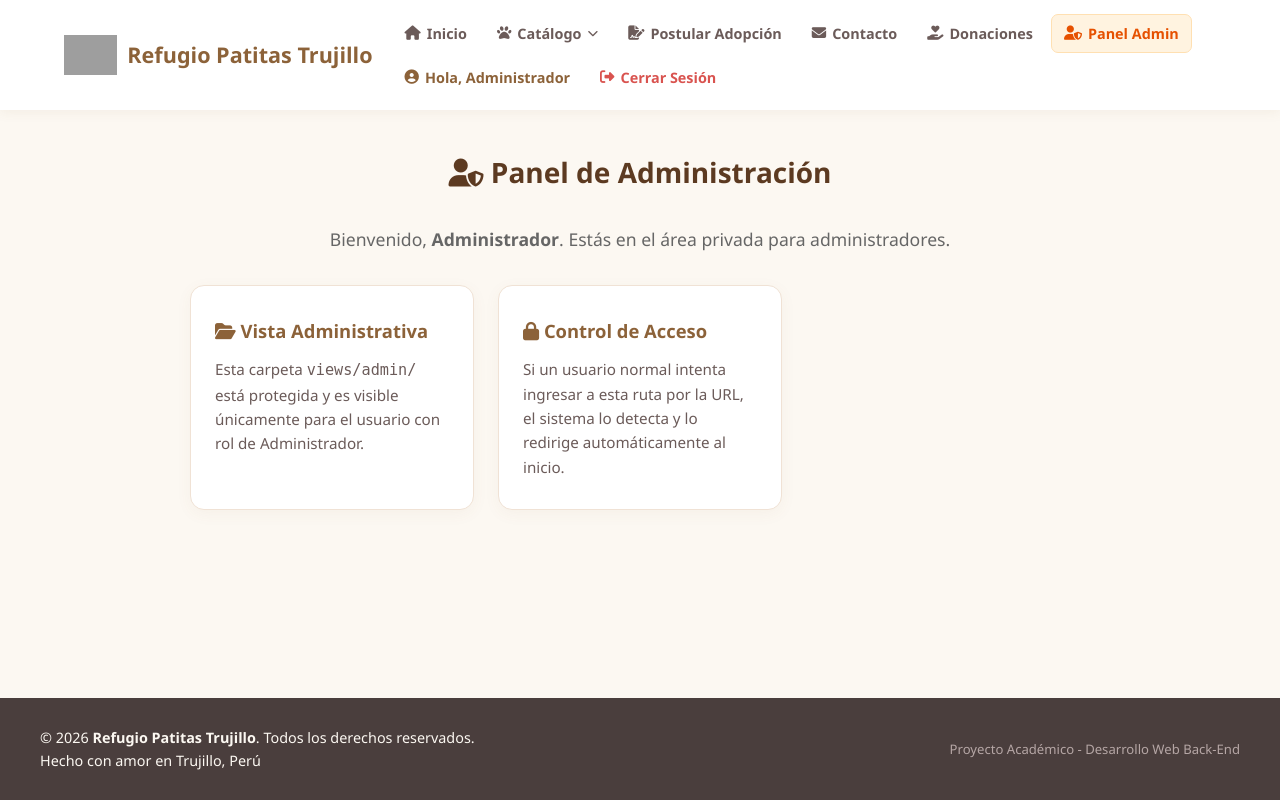
After one commit to CristoferJuarez/iesp.pet-proyecto, a PHP site: page /views/admin/panel.php in a window 1280 px wide. The commit adds this page. Run offline with PHP 8.4, Linux system fonts and the light colour scheme; a user stored in the database is signed in; some libraries are stand-ins or nearby versions; grey boxes are pictures that could not be loaded.

Commit message:
Implementa para validacion de usuario o admin

```diff
--- a/includes/header.php
+++ b/includes/header.php
@@ -35,6 +35,9 @@ require_once dirname(__DIR__) . '/config/config.php';
                     <li><a href="<?php echo BASE_URL; ?>views/contacto.php"><i class="fa-solid fa-envelope"></i> Contacto</a></li>
                     <li><a href="#"><i class="fa-solid fa-hand-holding-heart"></i> Donaciones</a></li>
                     <?php if (isset($_SESSION['usuario'])): ?>
+                        <?php if (isset($_SESSION['rol']) && $_SESSION['rol'] === 'admin'): ?>
+                            <li><a href="<?php echo BASE_URL; ?>views/admin/panel.php" class="btn-admin-link"><i class="fa-solid fa-user-shield"></i> Panel Admin</a></li>
+                        <?php endif; ?>
                         <li><span class="user-greeting"><i class="fa-solid fa-circle-user"></i> Hola, <?php echo htmlspecialchars($_SESSION['usuario']); ?></span></li>
                         <li><a href="<?php echo BASE_URL; ?>views/logout.php" class="btn-logout"><i class="fa-solid fa-right-from-bracket"></i> Cerrar Sesión</a></li>
                     <?php else: ?>
--- a/public-assets/css/globales.css
+++ b/public-assets/css/globales.css
@@ -1,5 +1,7 @@
 /* --- Reset & Base --- */
-*, *::before, *::after {
+*,
+*::before,
+*::after {
     margin: 0;
     padding: 0;
     box-sizing: border-box;
@@ -145,6 +147,25 @@ img {
     white-space: nowrap;
 }
 
+.btn-admin-link {
+    font-weight: 700;
+    font-size: 0.88rem;
+    color: #e65100 !important;
+    background-color: #fff3e0;
+    padding: 6px 12px;
+    border-radius: 20px;
+    border: 1px solid #ffe0b2;
+    transition: background-color 0.25s ease, color 0.25s ease;
+    display: inline-flex;
+    align-items: center;
+    gap: 6px;
+}
+
+.btn-admin-link:hover {
+    background-color: #ffe0b2;
+    color: #bf360c !important;
+}
+
 /* Botón cerrar sesión */
 .btn-logout {
     font-weight: 600;
@@ -236,8 +257,15 @@ img {
 }
 
 @keyframes fadeSlideDown {
-    from { opacity: 0; transform: translateY(-6px); }
-    to   { opacity: 1; transform: translateY(0); }
+    from {
+        opacity: 0;
+        transform: translateY(-6px);
+    }
+
+    to {
+        opacity: 1;
+        transform: translateY(0);
+    }
 }
 
 /* --- Footer --- */
@@ -322,7 +350,17 @@ img {
 }
 
 @keyframes shake {
-    0%, 100% { transform: translateX(0); }
-    25%       { transform: translateX(-5px); }
-    75%       { transform: translateX(5px); }
+
+    0%,
+    100% {
+        transform: translateX(0);
+    }
+
+    25% {
+        transform: translateX(-5px);
+    }
+
+    75% {
+        transform: translateX(5px);
+    }
 }
--- /dev/null
+++ b/views/admin/panel.php
@@ -0,0 +1,36 @@
+<?php
+include '../../includes/header.php';
+
+// Validar que el usuario haya iniciado sesión y sea ADMIN
+if (!isset($_SESSION['rol']) || $_SESSION['rol'] !== 'admin') {
+    // Si no es admin, lo redirigimos al inicio
+    header('Location: ' . BASE_URL . 'index.php');
+    exit;
+}
+?>
+
+<main class="main-content">
+    <section class="info-section">
+        <div style="text-align: center; margin-bottom: 2rem;">
+            <h2><i class="fa-solid fa-user-shield"></i> Panel de Administración</h2>
+            <p style="color: #666; font-size: 1.1rem; margin-top: 0.5rem;">
+                Bienvenido, <strong><?php echo htmlspecialchars($_SESSION['usuario']); ?></strong>. Estás en el área privada para administradores.
+            </p>
+        </div>
+
+        <div class="info-cards" style="max-width: 900px; margin: 0 auto;">
+            <div class="card">
+                <h3><i class="fa-solid fa-folder-open"></i> Vista Administrativa</h3>
+                <p>Esta carpeta <code>views/admin/</code> está protegida y es visible únicamente para el usuario con rol de Administrador.</p>
+            </div>
+            <div class="card">
+                <h3><i class="fa-solid fa-lock"></i> Control de Acceso</h3>
+                <p>Si un usuario normal intenta ingresar a esta ruta por la URL, el sistema lo detecta y lo redirige automáticamente al inicio.</p>
+            </div>
+        </div>
+    </section>
+</main>
+
+<?php
+include '../../includes/footer.php';
+?>
```
Also changed, not shown: views/login.php (+8 -2 lines), views/registro.php (+5 -3 lines).
